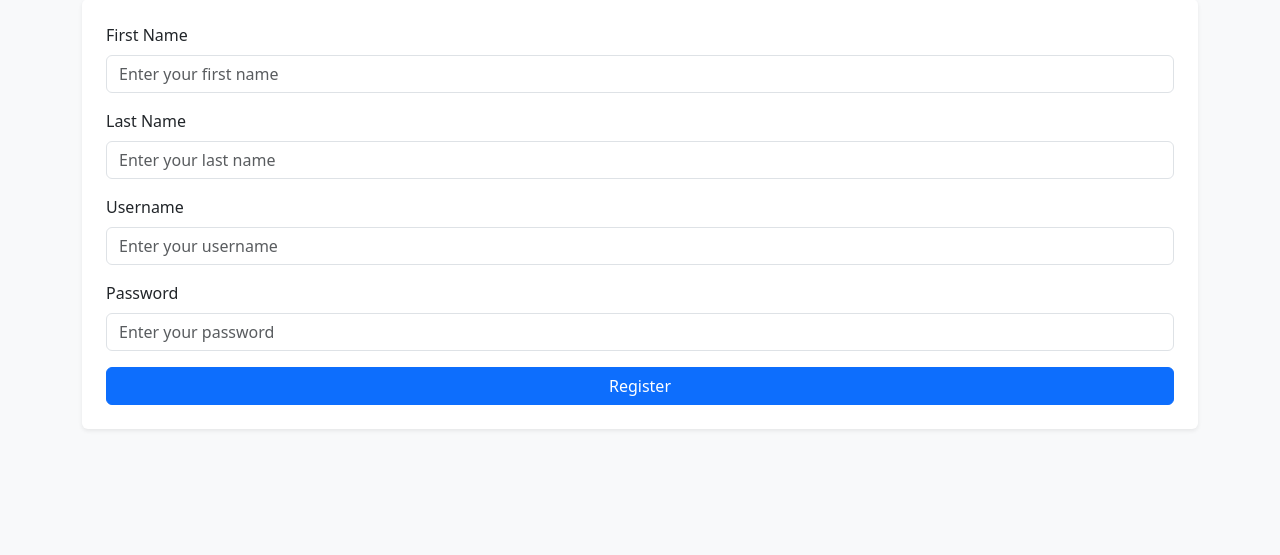
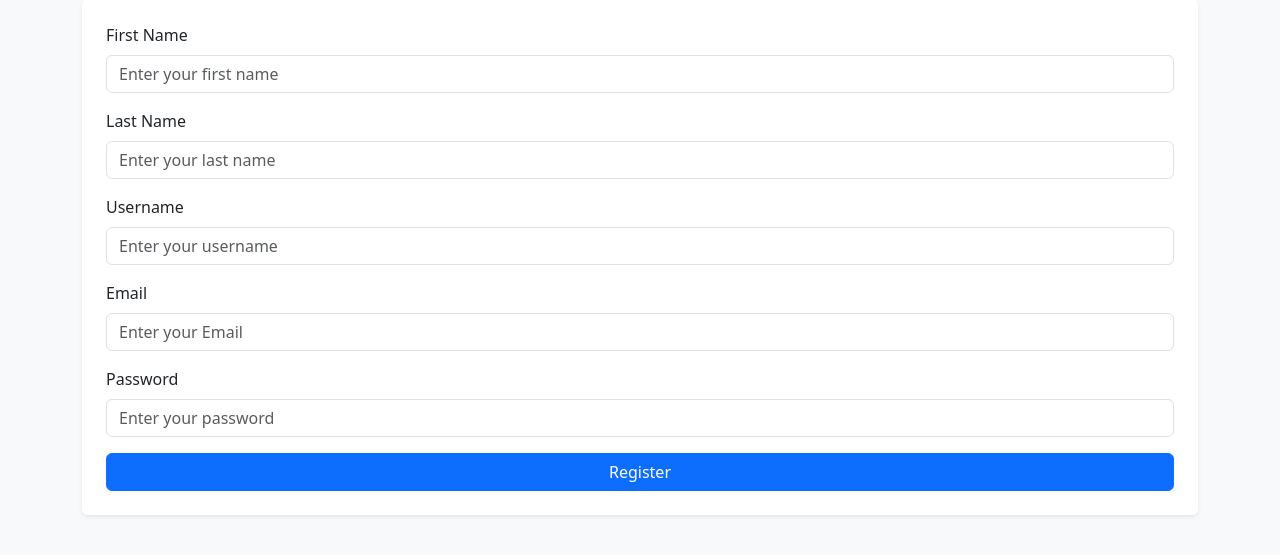
Before and after one commit to KeeperDe8/DBS_App, a PHP site: page /registration.php in a window 1280 px wide. Shown: the part 111-666 px from the top of the page. Run offline with PHP 8.4, Linux system fonts and the light colour scheme.

Commit message:
3rd commit

```diff
--- a/classes/database.php
+++ b/classes/database.php
@@ -14,15 +14,15 @@ class database{
 
 
 }
-function signupUser($firstname, $lastname, $username, $password) {
+function signupUser($firstname, $lastname, $username, $email, $password) {
     $con = $this->opencon();
 
     try{
         $con->beginTransaction();
     //inseret usert table
         $stmt = $con->prepare("INSERT INTO Admin (admin_FN, admin_LN,
-        admin_username, admin_password) VALUES(?,?,?,?)");
-        $stmt->execute([$firstname, $lastname, $username, $password]);
+        admin_username, admin_email, admin_password) VALUES(?,?,?,?,?)");
+        $stmt->execute([$firstname, $lastname, $username, $email, $password]);
 
         $userID = $con->lastInsertId();
         $con->commit();
@@ -47,4 +47,16 @@ function isUsernameExists($username){
 
 
 }
+
+function isEmailExists($email){
+    $con = $this->opencon();
+    $stmt = $con->prepare("SELECT COUNT(*) FROM Admin WHERE admin_email = ?");
+
+    $stmt->execute([$email]);
+    $count = $stmt->fetchColumn();
+    return $count > 0;
+
+
+
 }
+}
--- a/registration.php
+++ b/registration.php
@@ -10,8 +10,9 @@
       $password = password_hash($_POST['password'], PASSWORD_BCRYPT);
       $firstname = $_POST['first_name'];
       $lastname = $_POST['last_name'];
+      $email = $_POST['email'];
 
-      $userID = $con->signupUser($firstname, $lastname, $username, $password);
+      $userID = $con->signupUser($firstname, $lastname, $username, $email, $password);
 
       if ($userID) {
         $sweetAlertConfig = "
@@ -69,6 +70,11 @@
         <input type="text" name="username" id="username" class="form-control" placeholder="Enter your username" required>
         <div class="invalid-feedback">Username is required.</div>
       </div>
+       <div class="mb-3">
+        <label for="email" class="form-label">Email</label>
+        <input type="text" name="email" id="email" class="form-control" placeholder="Enter your Email" required>
+        <div class="invalid-feedback">Email is required.</div>
+      </div>
       <div class="mb-3">
         <label for="password" class="form-label">Password</label>
         <input type="password" name="password" id="password" class="form-control" placeholder="Enter your password" required>
@@ -82,6 +88,7 @@
   <script src="./package/dist/sweetalert2.js"></script>
   <?php echo $sweetAlertConfig; ?>
   <script>
+
   // Function to validate individual fields
   function validateField(field, validationFn) {
     field.addEventListener('input', () => {
@@ -102,7 +109,7 @@
     return passwordRegex.test(value);
   };
 
-  // Real-time username validation using AJAX
+  // Real-time username validation using AJAX user name
   const checkUsernameAvailability = (usernameField) => {
     usernameField.addEventListener('input', () => {
       const username = usernameField.value.trim();
@@ -115,7 +122,7 @@
         return;
       }
 
-      // Send AJAX request to check username availability
+      // Send AJAX request to check username availability username
       fetch('ajax/check_username.php', {
         method: 'POST',
         headers: {
@@ -144,10 +151,60 @@
     });
   };
 
+
+
+  // Real-time username validation using AJAX email
+  const checkEmailAvailability = (emailField) => {
+    emailField.addEventListener('input', () => {
+      const email = emailField.value.trim();
+
+      if (email === '') {
+        emailField.classList.remove('is-valid');
+        emailField.classList.add('is-invalid');
+        emailField.nextElementSibling.textContent = 'Email is required.';
+        registerButton.disabled = true; //disabled the button
+        return;
+      }
+
+      // Send AJAX request to check username availability
+      fetch('ajax/check_email.php', {
+        method: 'POST',
+        headers: {
+          'Content-Type': 'application/x-www-form-urlencoded',
+        },
+        body: `email=${encodeURIComponent(email)}`,
+      })
+        .then((response) => response.json())
+        .then((data) => {
+          if (data.exists) {
+            emailField.classList.remove('is-valid');
+            emailField.classList.add('is-invalid');
+            emailField.nextElementSibling.textContent = 'Email is already taken.';
+            registerButton.disabled = true; //disabled the button
+          } else {
+            emailField.classList.remove('is-invalid');
+            emailField.classList.add('is-valid');
+            emailField.nextElementSibling.textContent = '';
+            registerButton.disabled = false; //disabled the button
+          }
+        })
+        .catch((error) => {
+          console.error('Error:', error);
+          registerButton.disabled = true; //disabled the button
+        });
+    });
+  };
+
+
+
+
+
+
   // Get form fields
   const firstName = document.getElementById('first_name');
   const lastName = document.getElementById('last_name');
   const username = document.getElementById('username');
+  const email = document.getElementById('email');
   const password = document.getElementById('password');
 
   // Attach real-time validation to each field
@@ -155,6 +212,7 @@
   validateField(lastName, isNotEmpty);
   validateField(password, isPasswordValid);
   checkUsernameAvailability(username);
+  checkEmailAvailability(email);
 
   // Form submission validation
   document.getElementById('registrationForm').addEventListener('submit', function (e) {
@@ -163,7 +221,7 @@
     let isValid = true;
 
     // Validate all fields on submit
-    [firstName, lastName, username, password].forEach((field) => {
+    [firstName, lastName, username, email, password].forEach((field) => {
       if (!field.classList.contains('is-valid')) {
         field.classList.add('is-invalid');
         isValid = false;
```
Also changed, not shown: ajax/check_email.php (added, +17 -0 lines).
